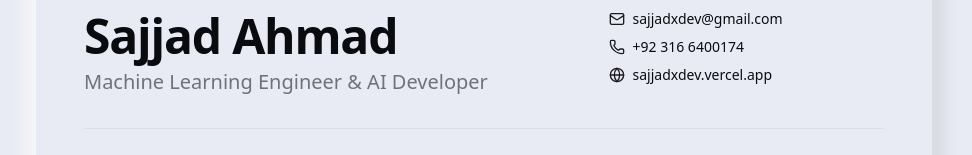
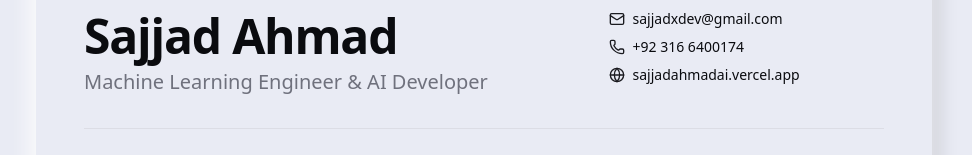
Before and after one commit to sajjadxdev/sajjad-4-portfolio, a Next.js app: page /cv in a window 1280 px wide. Shown: the part 253-408 px from the top of the page, without its empty margins (156-1128 px from the left). Built offline with nearby package versions, Linux system fonts and the light colour scheme.

Commit message:
updates basurl or xml file updated

```diff
--- a/app/cv/page.tsx
+++ b/app/cv/page.tsx
@@ -100,12 +100,12 @@ export default function CVPage() {
               <div className="flex items-center gap-2">
                 <Globe size={16} className="text-primary" />
                 <a
-                  href="https://sajjadxdev.vercel.app"
+                  href="https://sajjadahmadai.vercel.app"
                   target="_blank"
                   rel="noopener noreferrer"
                   className="hover:underline text-foreground"
                 >
-                  sajjadxdev.vercel.app
+                  sajjadahmadai.vercel.app
                 </a>
               </div>
             </div>
--- a/app/layout.tsx
+++ b/app/layout.tsx
@@ -56,14 +56,14 @@ export const metadata: Metadata = {
   authors: [{ name: "Sajjad Ahmad", url: "https://github.com/sajjadxdev" }],
   creator: "Sajjad Ahmad",
   publisher: "Sajjad Ahmad",
-  metadataBase: new URL("https://sajjadxdev.vercel.app"),
+  metadataBase: new URL("https://sajjadahmadai.vercel.app"),
   alternates: {
     canonical: "/",
   },
   openGraph: {
     title: "Sajjad Ahmad | Top AI & ML Developer in Peshawar — Machine Learning Engineer",
     description: "Looking for an AI and ML developer in Peshawar? Sajjad Ahmad is a top Machine Learning Engineer specializing in LLMs, RAG pipelines, NLP, Computer Vision, and scalable AI systems. View CV & projects.",
-    url: "https://sajjadxdev.vercel.app",
+    url: "https://sajjadahmadai.vercel.app",
     siteName: "Sajjad Ahmad - AI & ML Developer Portfolio",
     images: [
       {
@@ -100,14 +100,14 @@ const jsonLd = {
   "@graph": [
     {
       "@type": "Person",
-      "@id": "https://sajjadxdev.vercel.app/#person",
+      "@id": "https://sajjadahmadai.vercel.app/#person",
       name: "Sajjad Ahmad",
       givenName: "Sajjad",
       familyName: "Ahmad",
       jobTitle: "AI and ML Developer",
       description: "Top Machine Learning Engineer and AI Developer based in Peshawar, specializing in LLM-powered applications, RAG pipelines, NLP, Computer Vision, and scalable AI systems.",
-      url: "https://sajjadxdev.vercel.app",
-      image: "https://sajjadxdev.vercel.app/sajjad.png",
+      url: "https://sajjadahmadai.vercel.app",
+      image: "https://sajjadahmadai.vercel.app/sajjad.png",
       email: "sajjadxdev@gmail.com",
       telephone: "+923166400174",
       address: {
@@ -146,17 +146,17 @@ const jsonLd = {
     },
     {
       "@type": "ProfilePage",
-      "@id": "https://sajjadxdev.vercel.app/#profilepage",
-      url: "https://sajjadxdev.vercel.app",
+      "@id": "https://sajjadahmadai.vercel.app/#profilepage",
+      url: "https://sajjadahmadai.vercel.app",
       name: "Sajjad Ahmad | AI and ML Developer in Peshawar - CV & Portfolio",
       isPartOf: {
         "@type": "WebSite",
-        "@id": "https://sajjadxdev.vercel.app/#website",
+        "@id": "https://sajjadahmadai.vercel.app/#website",
         name: "Sajjad Ahmad Portfolio",
-        url: "https://sajjadxdev.vercel.app",
+        url: "https://sajjadahmadai.vercel.app",
       },
       about: {
-        "@id": "https://sajjadxdev.vercel.app/#person",
+        "@id": "https://sajjadahmadai.vercel.app/#person",
       },
       description: "Portfolio and CV of Sajjad Ahmad, Top AI and ML Developer in Peshawar, Pakistan.",
     },
--- a/app/robots.ts
+++ b/app/robots.ts
@@ -1,7 +1,7 @@
 import type { MetadataRoute } from 'next'
 
 export default function robots(): MetadataRoute.Robots {
-  const baseUrl = 'https://sajjadxdev.vercel.app'
+  const baseUrl = 'https://sajjadahmadai.vercel.app'
 
   return {
     rules: {
--- a/app/sitemap.ts
+++ b/app/sitemap.ts
@@ -1,7 +1,7 @@
 import type { MetadataRoute } from 'next'
 
 export default function sitemap(): MetadataRoute.Sitemap {
-  const baseUrl = 'https://sajjadxdev.vercel.app'
+  const baseUrl = 'https://sajjadahmadai.vercel.app'
 
   return [
     {
@@ -16,29 +16,5 @@ export default function sitemap(): MetadataRoute.Sitemap {
       changeFrequency: 'monthly',
       priority: 0.9,
     },
-    {
-      url: `${baseUrl}/#about`,
-      lastModified: new Date(),
-      changeFrequency: 'monthly',
-      priority: 0.8,
-    },
-    {
-      url: `${baseUrl}/#projects`,
-      lastModified: new Date(),
-      changeFrequency: 'weekly',
-      priority: 0.9,
-    },
-    {
-      url: `${baseUrl}/#experience`,
-      lastModified: new Date(),
-      changeFrequency: 'monthly',
-      priority: 0.8,
-    },
-    {
-      url: `${baseUrl}/#contact`,
-      lastModified: new Date(),
-      changeFrequency: 'monthly',
-      priority: 0.8,
-    },
   ]
 }
```
